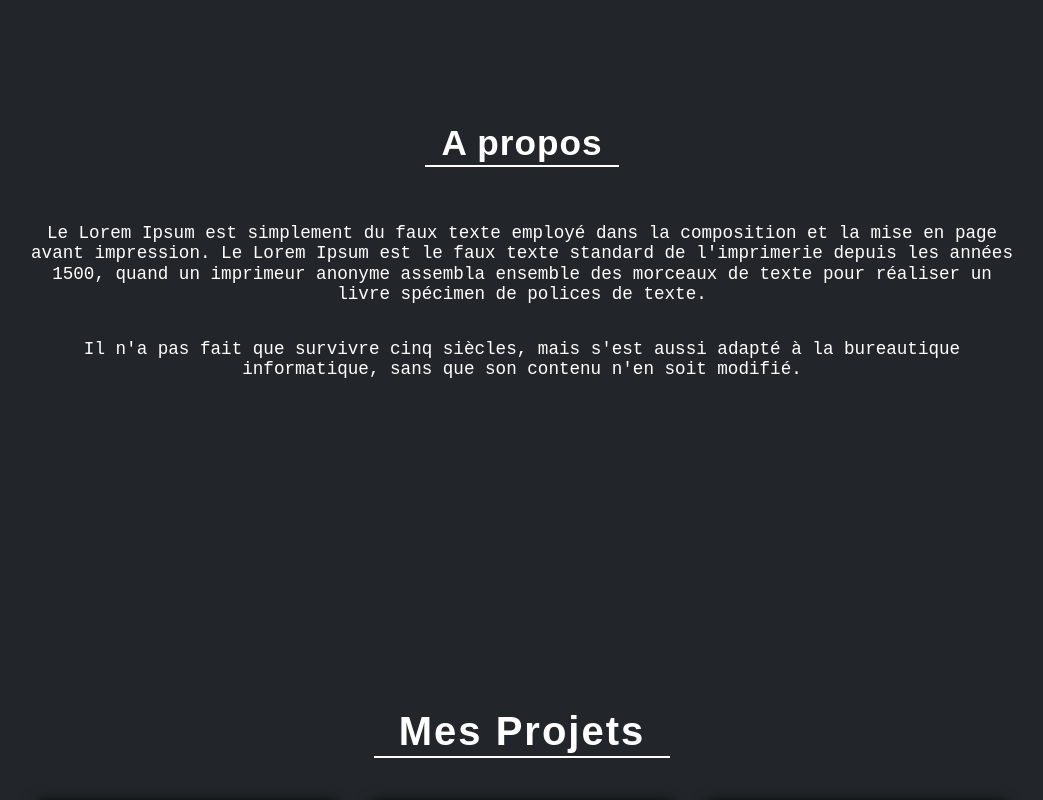
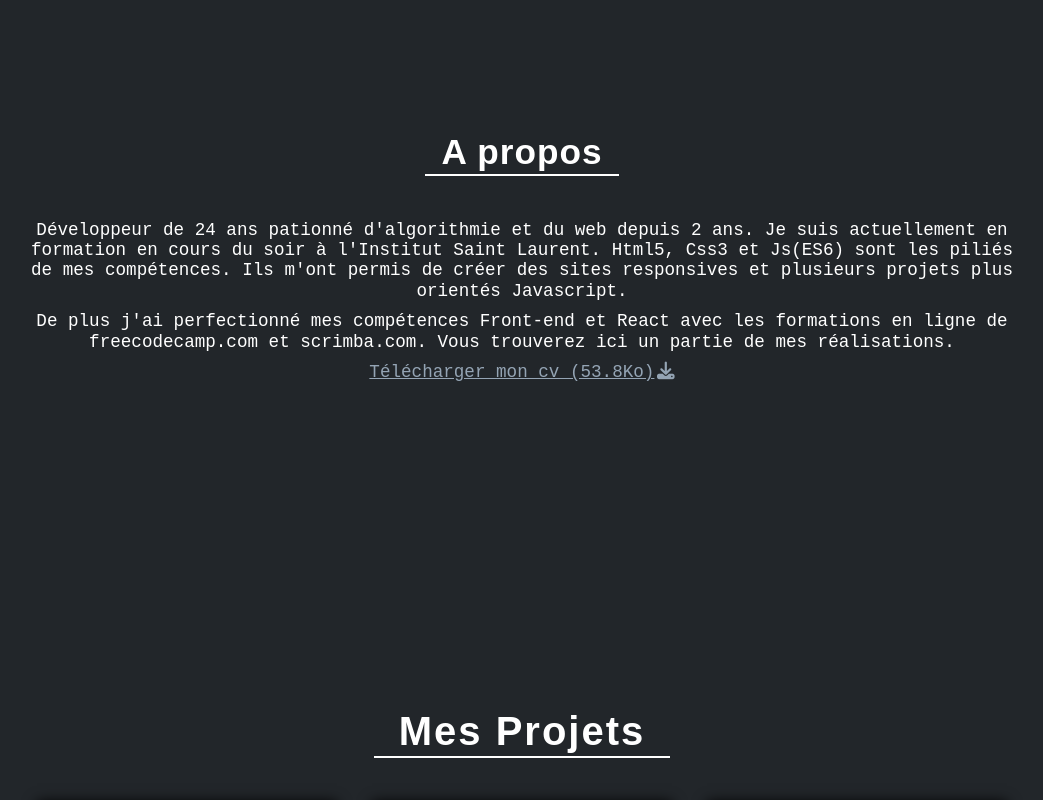
Before and after one commit to PierreYvesFlamand/Portfolio, a React (Create React App) app: page / in a window 1280 px wide. Shown: the part 940-1740 px from the top of the page, without its empty margins (118-1161 px from the left). Built offline with nearby package versions, Linux system fonts and the light colour scheme.

Commit message:
Added About text

```diff
--- a/public/data/data.json
+++ b/public/data/data.json
@@ -9,8 +9,8 @@
 
     "about": {
         "text": [
-            "Le Lorem Ipsum est simplement du faux texte employé dans la composition et la mise en page avant impression. Le Lorem Ipsum est le faux texte standard de l'imprimerie depuis les années 1500, quand un imprimeur anonyme assembla ensemble des morceaux de texte pour réaliser un livre spécimen de polices de texte.",
-            "Il n'a pas fait que survivre cinq siècles, mais s'est aussi adapté à la bureautique informatique, sans que son contenu n'en soit modifié."
+            "Développeur de 24 ans pationné d'algorithmie et du web depuis 2 ans. Je suis actuellement en formation en cours du soir à l'Institut Saint Laurent. Html5, Css3 et Js(ES6) sont les piliés de mes compétences. Ils m'ont permis de créer des sites responsives et plusieurs projets plus orientés Javascript.",
+            "De plus j'ai perfectionné mes compétences Front-end et React avec les formations en ligne de freecodecamp.com et scrimba.com. Vous trouverez ici un partie de mes réalisations."
         ]
     },
 
--- a/src/containers/About/About.css
+++ b/src/containers/About/About.css
@@ -18,6 +18,7 @@
     transform: scale(0.4);
     opacity: 0;
     font-size: 1.1rem;
+    padding: 2.75em;
 
     transition: all 800ms;
 }
@@ -32,3 +33,33 @@
     letter-spacing: 1px;
     font-family: 'Staatliches', sans-serif;
 }
+
+.about-container p {
+    margin: 0.3em 0;
+}
+
+.about-container .cv-link {
+    color: #94a4b4;
+    cursor: pointer;
+
+    transition: 150ms ease;
+}
+
+.cv-link a {
+    color: inherit;
+}
+
+.cv-link i {
+    margin-left: 0.15em;
+    font-size: 1em;
+}
+
+.about-container .cv-link:hover {
+    color: #5b6570;
+}
+
+@media screen and (min-width: 1000px) {
+    .about-container {
+        padding: 0;
+    }
+}
--- a/src/containers/About/About.js
+++ b/src/containers/About/About.js
@@ -27,10 +27,13 @@ export default function About(props) {
                 {text.map((text, idx) => (
                     <p key={idx}>{text}</p>
                 ))}
+                <p className='cv-link'>
+                    <a href='CV_Pierre-Yves_Flamand.pdf' download>
+                        Télécharger mon cv (53.8Ko)
+                    </a>
+                    <i className='fas fa-download'></i>
+                </p>
             </div>
         </section>
     );
 }
-
-// "Développeur de 24 ans pationné d'algorithmie et du web depuis 2 ans. Je suis actuellement en formation en cours du soir à l'Institut Saint Laurent. Téléchargez mon CV ici (kb)",
-// "Html5, Css3 et Js(ES6) sont les piliés de mes compétences. Ils m'ont permis de créer des sites responsives et plusieurs projets plus orientés Javascript."
--- a/src/containers/Footer/Footer.js
+++ b/src/containers/Footer/Footer.js
@@ -15,7 +15,7 @@ export default function Footer() {
                         Tel: <a href='tel:+32472235311'>+32 472 23 53 11</a>
                     </span>
                 </p>
-                <p>© 2020 Pierre-Yves Flamand</p>
+                <p>© 2021 Pierre-Yves Flamand</p>
                 <p>All Rights Reseved</p>
             </div>
         </footer>
```
